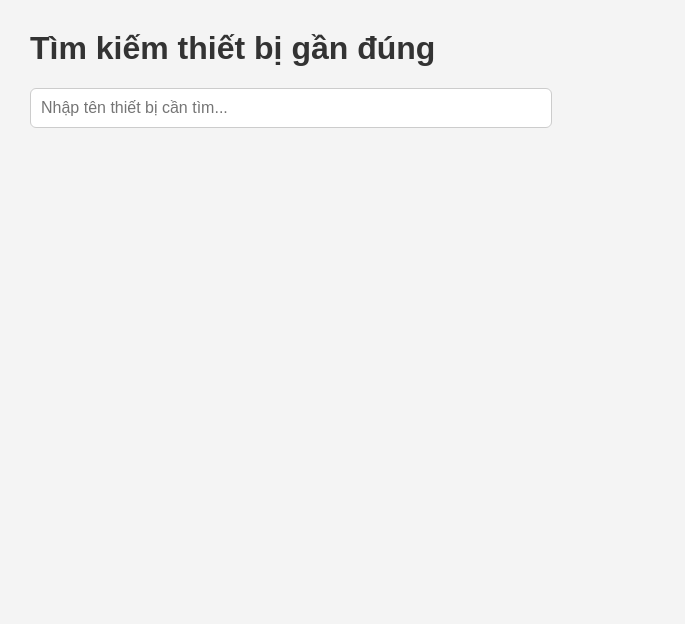
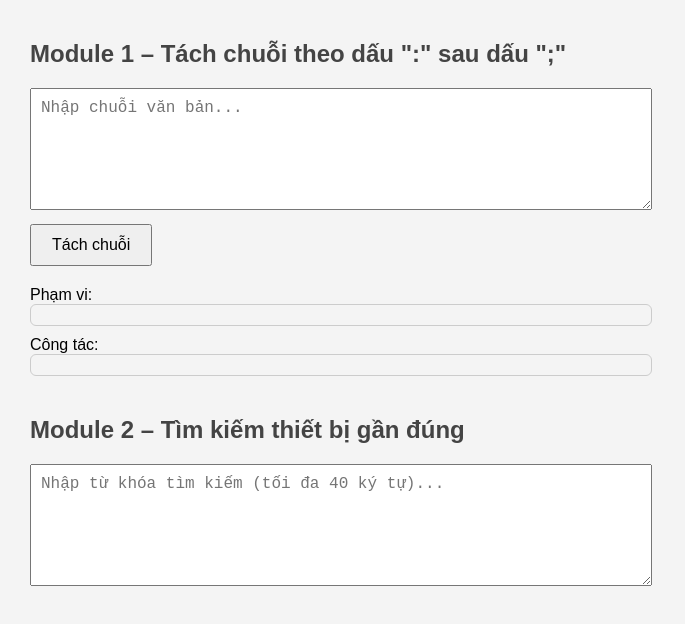
Before and after one commit to nhatquy-elec/giao_nhan_luoi, a plain HTML site: page index.html in a window 1280 px wide. Shown: the whole page, without its empty margins (0-685 px from the left). Drawn offline with nearby package versions, Linux system fonts and the light colour scheme.

Commit message:
Update index.html

```diff
--- a/index.html
+++ b/index.html
@@ -3,74 +3,117 @@
 <head>
   <meta charset="UTF-8" />
   <meta name="viewport" content="width=device-width, initial-scale=1.0"/>
-  <title>Tìm kiếm thiết bị gần đúng</title>
+  <title>Trang Web 2 Chức Năng</title>
   <style>
     body {
       font-family: Arial, sans-serif;
       margin: 30px;
       background: #f4f4f4;
     }
-    h1 {
-      color: #333;
+    h2 {
+      margin-top: 40px;
+      color: #444;
     }
-    input {
+    textarea {
       width: 100%;
-      max-width: 500px;
+      max-width: 600px;
+      height: 100px;
       padding: 10px;
       font-size: 16px;
-      margin-bottom: 20px;
+      margin-bottom: 10px;
+    }
+    input, .output-box {
+      width: 100%;
+      max-width: 600px;
+      padding: 10px;
+      font-size: 16px;
+      margin-bottom: 10px;
       border-radius: 6px;
       border: 1px solid #ccc;
     }
+    button {
+      padding: 10px 20px;
+      margin-bottom: 20px;
+      font-size: 16px;
+      cursor: pointer;
+    }
     ul {
       list-style: none;
-      padding: 0;
+      padding-left: 0;
     }
     li {
-      background: white;
+      background: #fff;
+      margin-bottom: 5px;
       padding: 10px;
-      margin-bottom: 5px;
+      border: 1px solid #ddd;
       border-radius: 4px;
-      border: 1px solid #ddd;
     }
   </style>
 </head>
 <body>
 
-  <h1>Tìm kiếm thiết bị gần đúng</h1>
-  <input type="text" id="searchBox" placeholder="Nhập tên thiết bị cần tìm..." />
+  <!-- MODULE 1: TÁCH CHUỖI -->
+  <h2>Module 1 – Tách chuỗi theo dấu ":" sau dấu ";"</h2>
+  <textarea id="inputChuoi" placeholder="Nhập chuỗi văn bản..."></textarea>
+  <br/>
+  <button onclick="tachChuoi()">Tách chuỗi</button>
+  <div>
+    <label>Phạm vi:</label>
+    <div id="phamvi" class="output-box"></div>
+    <label>Công tác:</label>
+    <div id="congtac" class="output-box"></div>
+  </div>
+
+  <!-- MODULE 2: TÌM KIẾM GẦN ĐÚNG -->
+  <h2>Module 2 – Tìm kiếm thiết bị gần đúng</h2>
+  <textarea id="searchBox" maxlength="40" placeholder="Nhập từ khóa tìm kiếm (tối đa 40 ký tự)..."></textarea>
   <ul id="ketQua"></ul>
 
   <!-- Fuse.js -->
   <script src="https://cdn.jsdelivr.net/npm/fuse.js@6.6.2"></script>
   <script>
+    // --- MODULE 1 ---
+    function tachChuoi() {
+      const input = document.getElementById("inputChuoi").value;
+      const phamviEl = document.getElementById("phamvi");
+      const congtacEl = document.getElementById("congtac");
+
+      // Tìm vị trí dấu ":" xuất hiện đầu tiên SAU dấu ";"
+      const viTriChamPhay = input.indexOf(";");
+      const sauChamPhay = input.slice(viTriChamPhay + 1);
+      const viTriHaiCham = sauChamPhay.indexOf(":");
+
+      if (viTriChamPhay === -1 || viTriHaiCham === -1) {
+        phamviEl.textContent = "(Không tìm thấy dấu ';' hoặc ':')";
+        congtacEl.textContent = "";
+        return;
+      }
+
+      const fullViTriHaiCham = viTriChamPhay + 1 + viTriHaiCham;
+
+      const phamvi = input.slice(0, fullViTriHaiCham).trim();
+      const congtac = input.slice(fullViTriHaiCham + 1).trim();
+
+      phamviEl.textContent = phamvi;
+      congtacEl.textContent = congtac;
+    }
+
+    // --- MODULE 2 ---
     let fuse;
-    let danhSachThietBi = [];
-
     fetch('devices.json')
-      .then(response => {
-        if (!response.ok) {
-          throw new Error("Không thể tải devices.json");
-        }
-        return response.json();
-      })
+      .then(response => response.json())
       .then(data => {
-        danhSachThietBi = data;
-        fuse = new Fuse(danhSachThietBi, {
+        fuse = new Fuse(data, {
           includeScore: true,
           threshold: 0.4,
         });
-      })
-      .catch(error => {
-        console.error("Lỗi khi tải danh sách thiết bị:", error);
-        document.getElementById("ketQua").innerHTML = "<li>Lỗi khi tải danh sách thiết bị.</li>";
       });
 
-    const input = document.getElementById("searchBox");
+    const searchBox = document.getElementById("searchBox");
     const ketQua = document.getElementById("ketQua");
 
-    input.addEventListener("input", () => {
-      const tim = input.value.trim();
+    searchBox.addEventListener("input", () => {
+      const tim = searchBox.value.trim();
       ketQua.innerHTML = "";
 
       if (tim === "" || !fuse) return;
```
